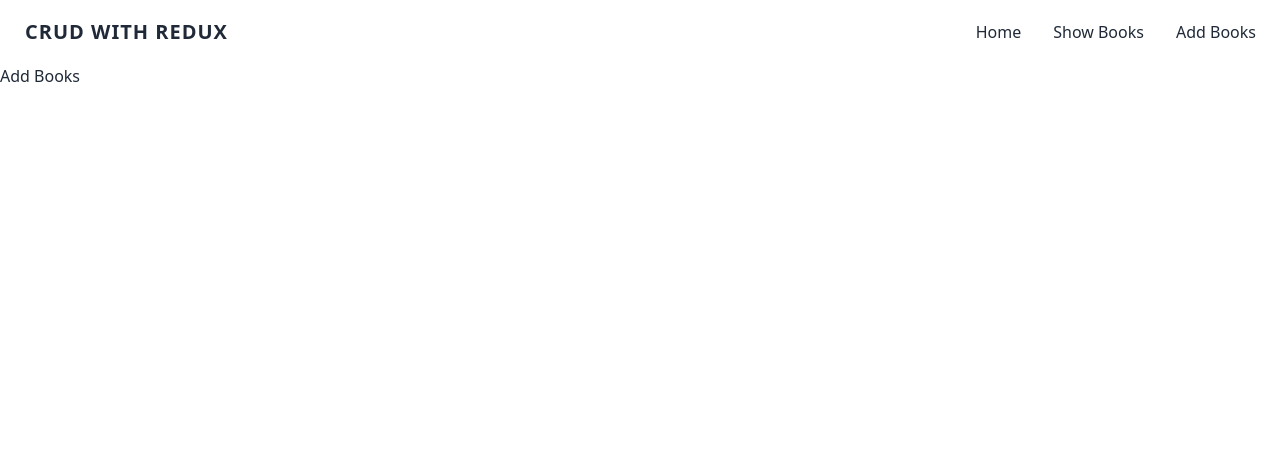
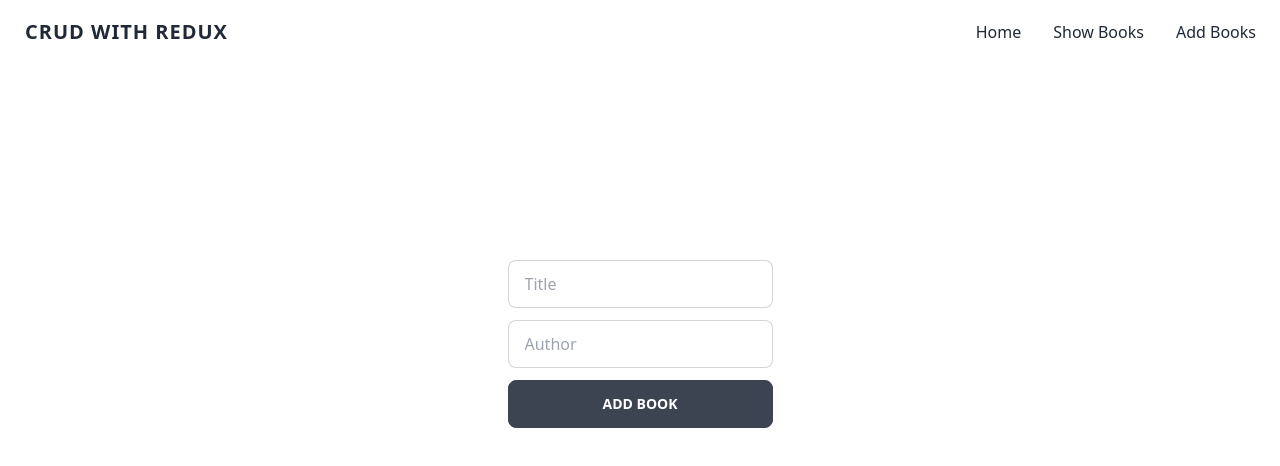
Before and after one commit to Alapottra-troj1n/crud-with-redux, a React (Create React App) app: page /addbooks in a window 1280 px wide. Shown: the top 466 px of the page. Built offline with nearby package versions, Linux system fonts and the light colour scheme.

Commit message:
added add book functionality

```diff
--- a/src/components/features/books/BooksSlice.js
+++ b/src/components/features/books/BooksSlice.js
@@ -11,12 +11,15 @@ const initialBooks = {
 const booksSlice = createSlice({
     name : 'books',
     initialState : initialBooks,
-    reducer : {
+    reducers : {
         showBooks: (state) => state,
+
+        addBook : (state,action) => {state.books.push(action.payload);
+        }
 
     },
 });
 
-export const {showBooks} = booksSlice.actions;
+export const {showBooks, addBook} = booksSlice.actions;
 
 export default booksSlice.reducer;
--- a/src/components/pages/AddBooks.jsx
+++ b/src/components/pages/AddBooks.jsx
@@ -1,9 +1,34 @@
 import React from 'react';
+import { useState } from 'react';
+import {useSelector,useDispatch} from 'react-redux'
+import { addBook } from '../features/books/BooksSlice';
 
 const AddBooks = () => {
+    const [title,setTitle] = useState('');
+    const [author,setAuthor] = useState('');
+    const dispatch = useDispatch()
+
+    const numberOfBooks = useSelector((state) => state.booksReducer.books.length)
+
+    const handleSubmit = (e) => {
+        e.preventDefault();
+        const book = {title, author, id : numberOfBooks + 1};
+        console.log(book);
+        dispatch(addBook(book))
+
+    }
+
+
     return (
-        <div>
-            Add Books
+        <div className="flex justify-center items-center h-[70vh]">
+            <form onSubmit={handleSubmit} className="flex flex-col gap-3" >
+            <input value={title} onChange={e => setTitle(e.target.value)} required type="text" placeholder="Title" className="input input-bordered w-full " />
+
+            <input value={author} onChange={e => setAuthor(e.target.value)} required type="text" placeholder="Author" className="input input-bordered w-full" />
+
+            <input className='btn' type="submit" value="Add Book" />
+
+            </form>
         </div>
     );
 };
--- a/src/components/pages/ShowBooks.jsx
+++ b/src/components/pages/ShowBooks.jsx
@@ -31,7 +31,10 @@ const ShowBooks = () => {
                             <th>{book.id}</th>
                             <td>{book.title}</td>
                             <td>{book.author}</td>
-                            <td></td>
+                            <td>
+                                <button className="btn btn-primary btn-xs mx-1">Edit</button>
+                                <button className="btn btn-primary btn-xs mx-1">Delete</button>
+                            </td>
                             </tr>
                             </>
                         )
```
